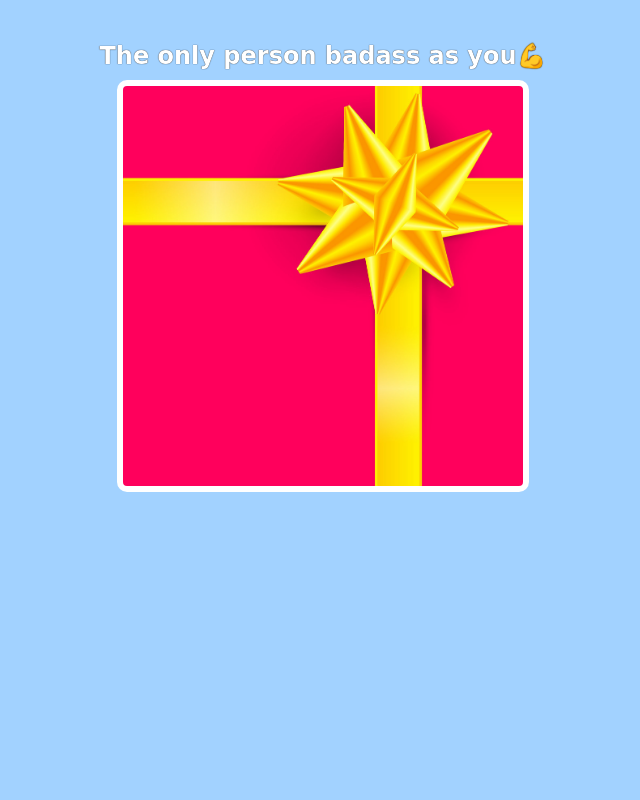
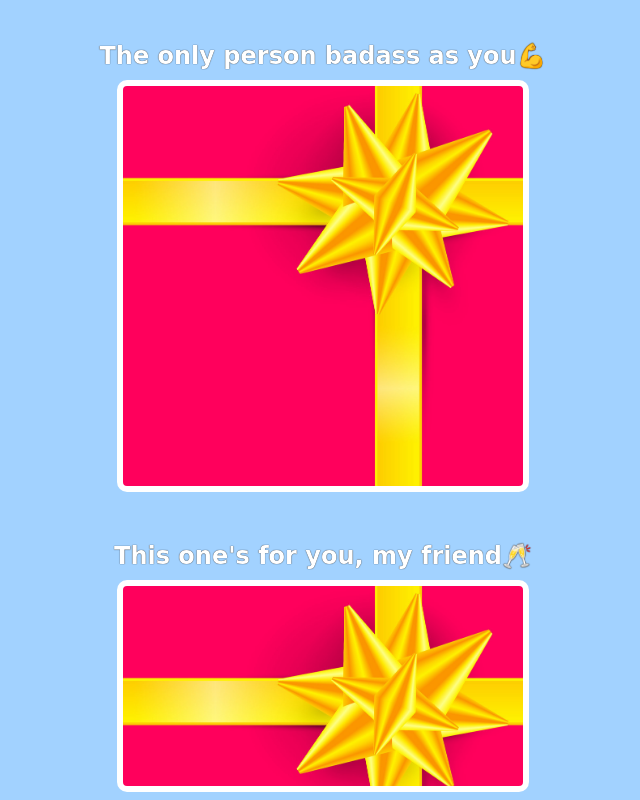
Before and after one commit to Sevanthcherry/Birthday-Gift-Site, a plain HTML site: page index.html in a window 1280 px wide. Shown: the part 1868-2668 px from the top of the page, without its empty margins (317-957 px from the left). Before the commit the page ends 2368 px from the top, so only its background shows below. Drawn offline with Linux system fonts and the light colour scheme; a web font is replaced by a local one.

Commit message:
created final gift

```diff
--- a/index.html
+++ b/index.html
@@ -34,5 +34,10 @@
         <h2 class="gift-title">The only person badass as you💪</h2>
         <div class="gift-img" id="gift-img-badass"></div>
     </div>
+
+    <div class="gift-section">
+        <h2 class="gift-title">This one's for you, my friend🥂</h2>
+        <div class="gift-img" id="gift-img-cheers"></div>
+    </div>
 </body>
 </html>
--- a/style.css
+++ b/style.css
@@ -67,6 +67,15 @@ h1, h2, h3, h4{
     background-size: cover;
 }
 
+#gift-img-cheers{
+    height: 200px;
+}
+
+#gift-img-cheers:hover{
+    background-image: url("https://media.giphy.com/media/nqWsNvKvdI14jCVL3M/giphy.gif");
+
+}
+
 .gift-section{
     margin-top: 50px;
 }
```
